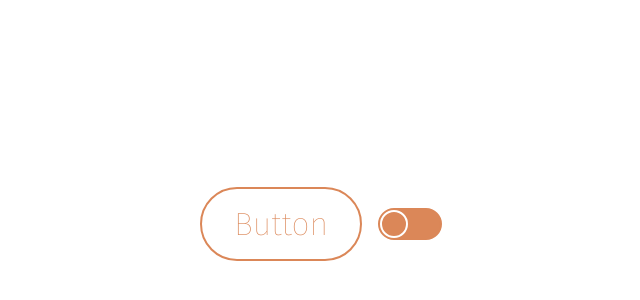
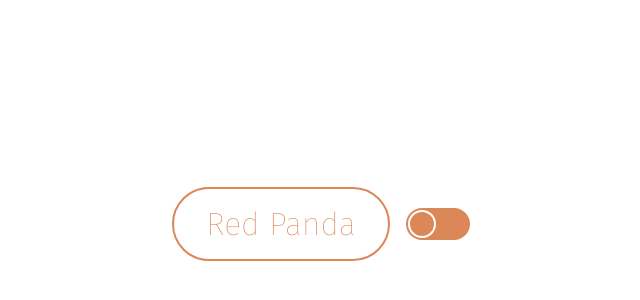
Before and after one commit to TimothyRedPanda/component_library, a React (Vite) app: page / in a window 1280 px wide. Shown: the part 176-476 px from the top of the page, without its empty margins (319-959 px from the left). Built offline with nearby package versions, Linux system fonts and the light colour scheme; a web font is replaced by a local one.

Commit message:
Buttons text is now editable by the user - for whatever use case they need it for.

```diff
--- a/src/components/button/button.tsx
+++ b/src/components/button/button.tsx
@@ -1,11 +1,10 @@
 import { motion } from "framer-motion";
 import "./button.scss";
 
-const buttonText = "Button";
 const buttonTransition = { transition: 0.25, ease: "easeInOut" };
 const buttonVariants = { y: -5, backgroundColor: "#db8758", color: "#fff" };
 
-function button() {
+function button({ children }: { children: React.ReactNode }) {
 	return (
 		<>
 			<motion.button
@@ -14,7 +13,7 @@ function button() {
 				transition={buttonTransition}
 				whileTap={{ scale: 0.95 }}
 			>
-				{buttonText}
+				{children}
 			</motion.button>
 		</>
 	);
--- a/src/main.tsx
+++ b/src/main.tsx
@@ -10,7 +10,7 @@ if (rootElement) {
 	const root = ReactDOM.createRoot(rootElement);
 	root.render(
 		<React.StrictMode>
-			<Button />
+			<Button>Red Panda</Button>
 			<SlideBtn />
 		</React.StrictMode>,
 	);
```
